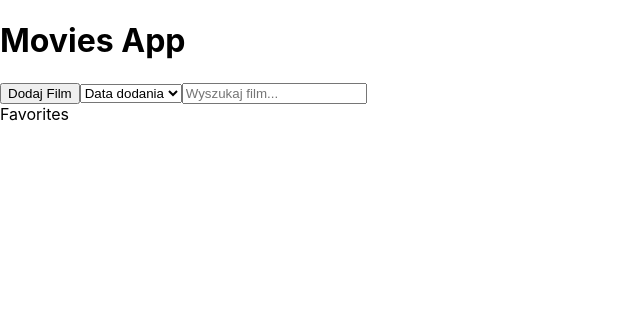
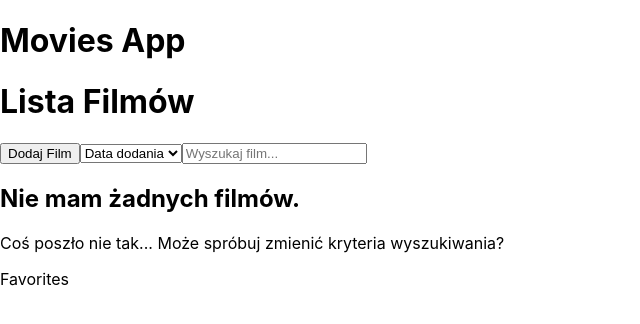
Before and after one commit to hubcio2115/movies-app, a React (Create React App) app in the folder wyszukiwarka-filmow-frontend/: page / in a window 1280 px wide. Shown: the top 324 px of the page, without its empty margins (0-640 px from the left). Built offline with nearby package versions, Linux system fonts and the light colour scheme.

Commit message:
added NoMovies

```diff
--- a/wyszukiwarka-filmow-frontend/src/components/movies-view/MoviesView.tsx
+++ b/wyszukiwarka-filmow-frontend/src/components/movies-view/MoviesView.tsx
@@ -3,12 +3,16 @@ import { FC } from "react";
 import MoviesOptions from "./MoviesOptions";
 import MoviesList from "./MoviesList";
 import MoviesFavorites from "./MoviesFavorites";
+import NoMovies from "./NoMovies";
 
 const MoviesView: FC = () => {
+  const movies = false;
+
   return (
     <div>
+      <h1>Lista Filmów</h1>
       <MoviesOptions />
-      <MoviesList />
+      {movies ? <MoviesList /> : <NoMovies />}
       <MoviesFavorites />
     </div>
   );
--- /dev/null
+++ b/wyszukiwarka-filmow-frontend/src/components/movies-view/NoMovies.tsx
@@ -0,0 +1,12 @@
+import { FC } from "react";
+
+const NoMovies: FC = () => {
+  return (
+    <div>
+      <h2>Nie mam żadnych filmów.</h2>
+      <p>Coś poszło nie tak... Może spróbuj zmienić kryteria wyszukiwania?</p>
+    </div>
+  );
+};
+
+export default NoMovies;
```
